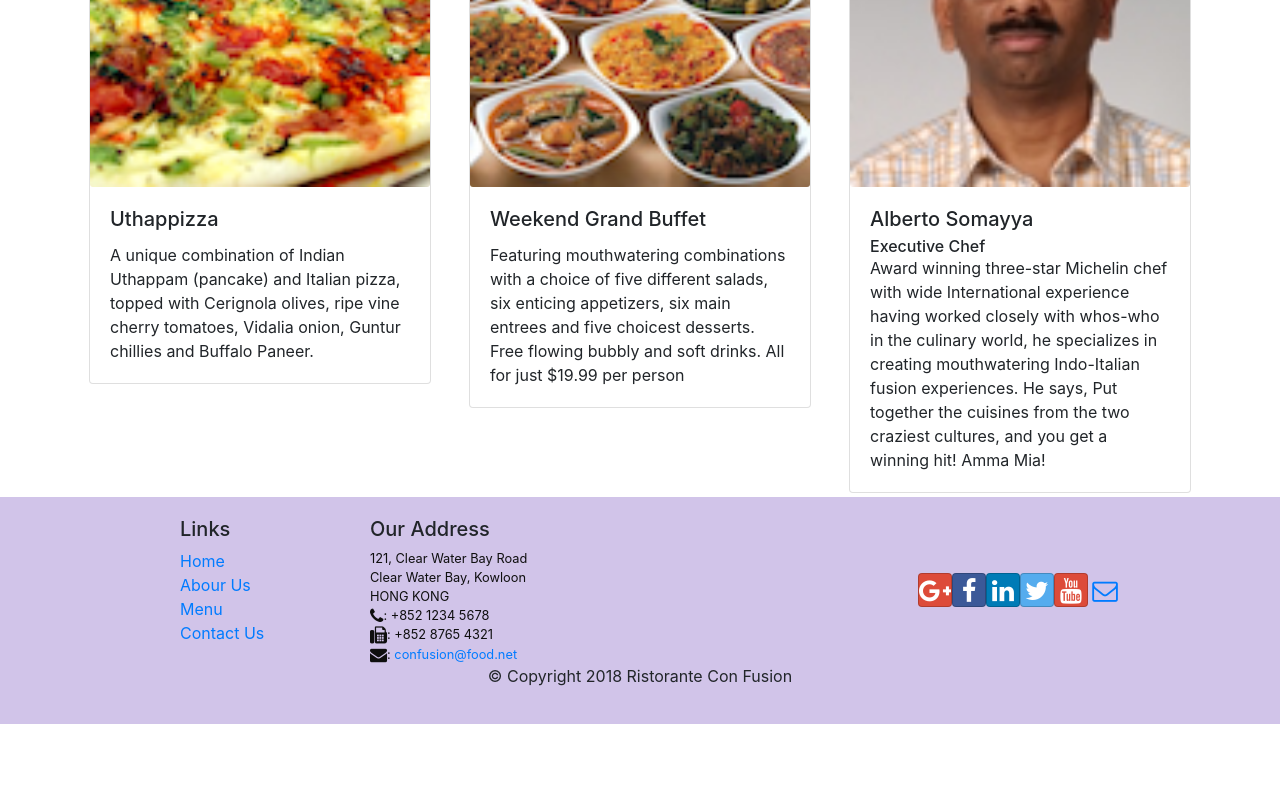
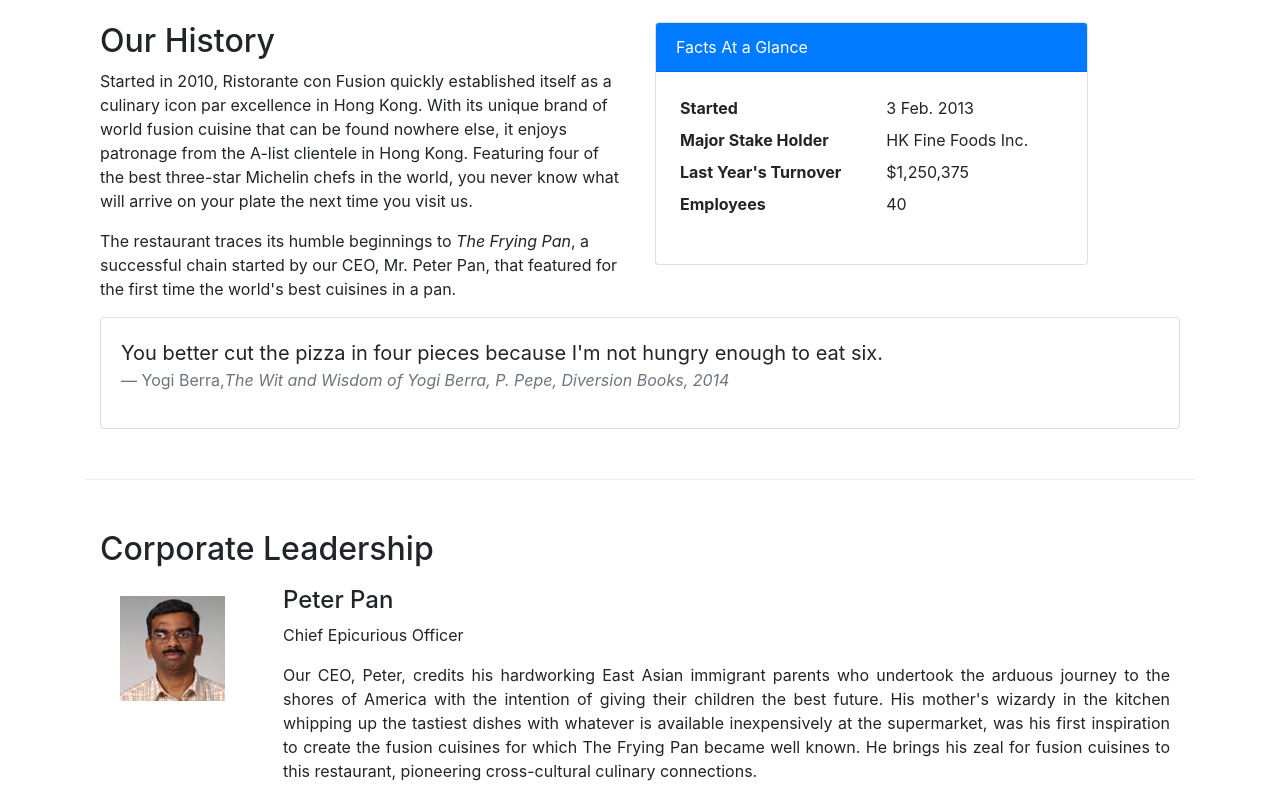
Before and after one commit to gsharathgoud/react-confusion, a React (Create React App) app: page /aboutus in a window 1280 px wide. Before the commit this address led to /home. Shown: the part 500-1300 px from the top of the page. Before the commit the page ends 1224 px from the top, so only its background shows below. Built offline with nearby package versions, Linux system fonts and the light colour scheme.

Commit message:
Assignment 2

```diff
--- a/src/App.css
+++ b/src/App.css
@@ -31,3 +31,9 @@
 .navbar-dark {
   background-color: #512da8;
 }
+
+.media {
+  padding: 10px;
+  margin-bottom: 23px;
+  text-align: justify;
+}
--- /dev/null
+++ b/src/components/Aboutus.js
@@ -0,0 +1,115 @@
+import React from "react";
+import {
+  Breadcrumb,
+  BreadcrumbItem,
+  Card,
+  CardBody,
+  CardHeader,
+  Media
+} from "reactstrap";
+import { Link } from "react-router-dom";
+
+function RenderLeader({ props }) {
+  const leaders = props.leaders.map(leader => {
+    return (
+      <Media>
+        <Media className="mr-5" href="#">
+          <Media object src={leader.image} alt="Generic placeholder image" />
+        </Media>
+        <Media body>
+          <Media heading>{leader.name}</Media>
+          <p>{leader.designation}</p>
+          {leader.description}
+        </Media>
+      </Media>
+    );
+  });
+
+  return <div>{leaders}</div>;
+}
+
+function About(props) {
+  return (
+    <div className="container">
+      <div className="row">
+        <Breadcrumb>
+          <BreadcrumbItem>
+            <Link to="/home">Home</Link>
+          </BreadcrumbItem>
+          <BreadcrumbItem active>About Us</BreadcrumbItem>
+        </Breadcrumb>
+        <div className="col-12">
+          <h3>About Us</h3>
+          <hr />
+        </div>
+      </div>
+      <div className="row row-content">
+        <div className="col-12 col-md-6">
+          <h2>Our History</h2>
+          <p>
+            Started in 2010, Ristorante con Fusion quickly established itself as
+            a culinary icon par excellence in Hong Kong. With its unique brand
+            of world fusion cuisine that can be found nowhere else, it enjoys
+            patronage from the A-list clientele in Hong Kong. Featuring four of
+            the best three-star Michelin chefs in the world, you never know what
+            will arrive on your plate the next time you visit us.
+          </p>
+          <p>
+            The restaurant traces its humble beginnings to{" "}
+            <em>The Frying Pan</em>, a successful chain started by our CEO, Mr.
+            Peter Pan, that featured for the first time the world's best
+            cuisines in a pan.
+          </p>
+        </div>
+        <div className="col-12 col-md-5">
+          <Card>
+            <CardHeader className="bg-primary text-white">
+              Facts At a Glance
+            </CardHeader>
+            <CardBody>
+              <dl className="row p-1">
+                <dt className="col-6">Started</dt>
+                <dd className="col-6">3 Feb. 2013</dd>
+                <dt className="col-6">Major Stake Holder</dt>
+                <dd className="col-6">HK Fine Foods Inc.</dd>
+                <dt className="col-6">Last Year's Turnover</dt>
+                <dd className="col-6">$1,250,375</dd>
+                <dt className="col-6">Employees</dt>
+                <dd className="col-6">40</dd>
+              </dl>
+            </CardBody>
+          </Card>
+        </div>
+        <div className="col-12">
+          <Card>
+            <CardBody className="bg-faded">
+              <blockquote className="blockquote">
+                <p className="mb-0">
+                  You better cut the pizza in four pieces because I'm not hungry
+                  enough to eat six.
+                </p>
+                <footer className="blockquote-footer">
+                  Yogi Berra,
+                  <cite title="Source Title">
+                    The Wit and Wisdom of Yogi Berra, P. Pepe, Diversion Books,
+                    2014
+                  </cite>
+                </footer>
+              </blockquote>
+            </CardBody>
+          </Card>
+        </div>
+      </div>
+      <div className="row row-content">
+        <div className="col-12">
+          <h2>Corporate Leadership</h2>
+        </div>
+        <div className="col-12">
+          <RenderLeader props={props} />
+        </div>
+      </div>
+    </div>
+  );
+}
+
+export default About;
--- a/src/components/Main.js
+++ b/src/components/Main.js
@@ -7,6 +7,7 @@
 import { Switch, Route, Redirect } from "react-router-dom";
 import Home from "./Home";
 import Contact from "./Contact";
+import About from "./Aboutus";
 import { COMMENTS } from "../shared/comments";
 import { PROMOTIONS } from "../shared/promotions";
 import { LEADERS } from "../shared/leaders";
@@ -52,6 +53,10 @@
         <Switch>
           <Route path="/home" component={Homepage} />
           <Route
+            path="/aboutus"
+            component={() => <About leaders={this.state.leaders} />}
+          />
+          <Route
             exact
             path="/menu"
             component={() => <Menu dishes={this.state.dishes} />}
```
Also changed, not shown: assets/images/alberto.png (added).
